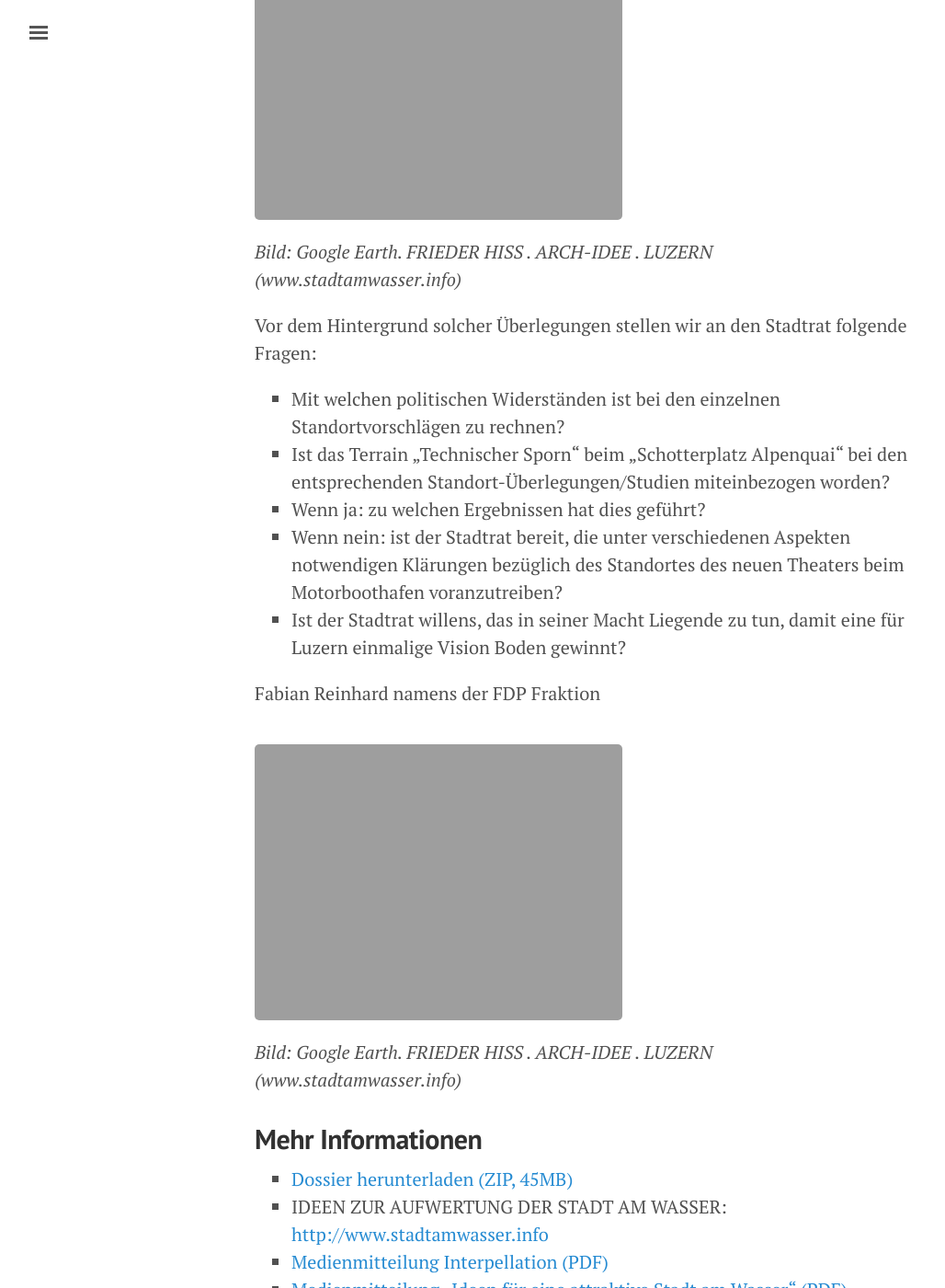
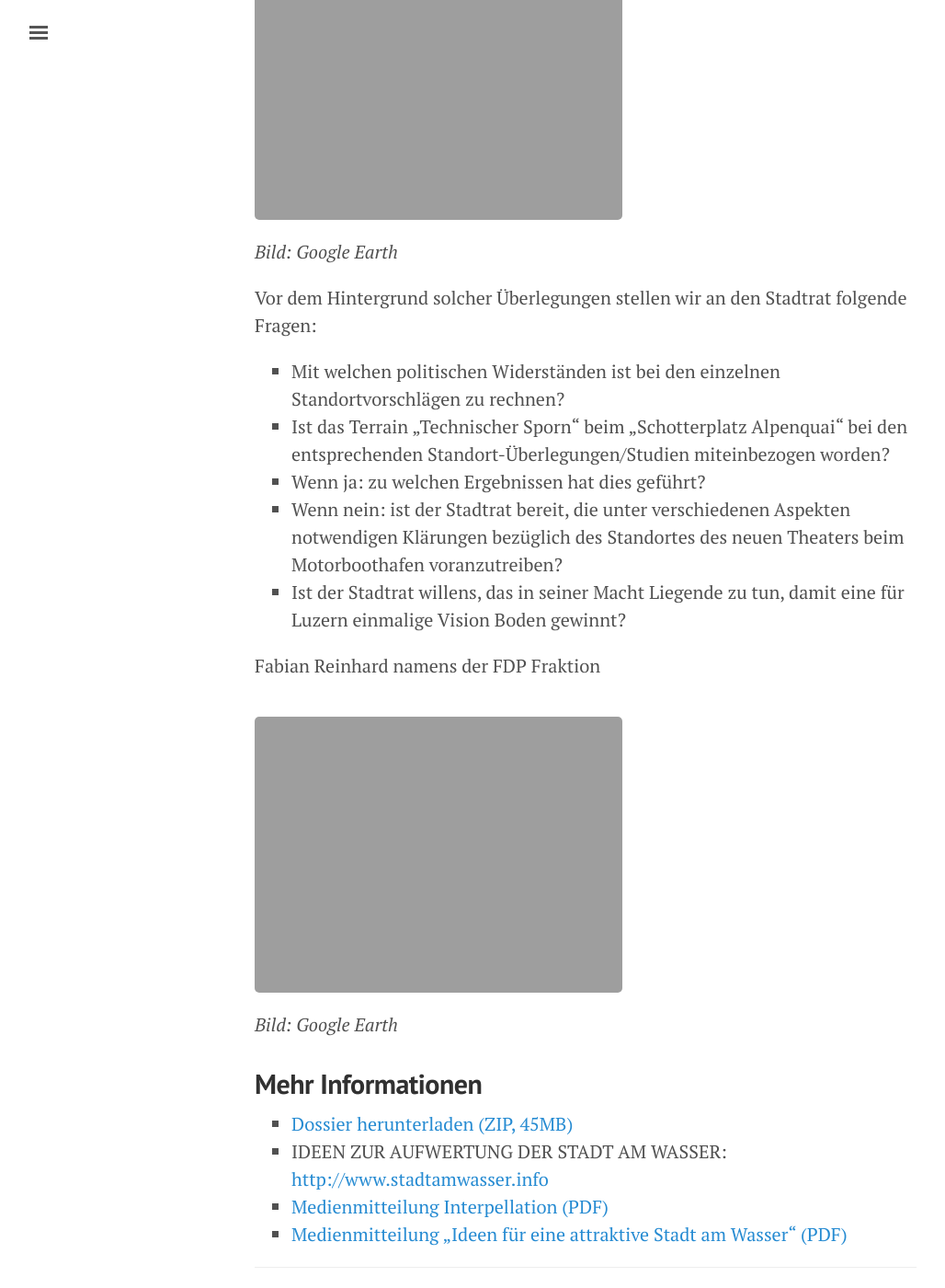
Before and after one commit to freinhard/freinhard.github.io, a Jekyll site: the page built from _posts/2016-02-17-theater-am-see.md, in a window 1280 px wide and 1400 px high, scrolled down 3338 px. Shown: the whole window at 92% size, without its empty margins (3-1031 px from the left). Built offline with Jekyll 4.4.1, drawn with Linux system fonts in a browser that asks for light colours; comment, search, counter and statistics services are not loaded.

Commit message:
Image Google Earth

```diff
--- a/_posts/2016-02-17-theater-am-see.md
+++ b/_posts/2016-02-17-theater-am-see.md
@@ -37,7 +37,7 @@ Die Interpellation „Theater am See“ verweist auf die „Ideen für eine attr
 -	Die Zufahrt (auch für Lastwagen) lässt sich viel unproblematischer bewerkstelligen als beim Bahnhof oder an der Reuss.
 
 ![Theater am See]({{ site.url }}/public/assets/SM-Stadt.jpg)
-*Bild: Google Earth. FRIEDER HISS . ARCH-IDEE . LUZERN (www.stadtamwasser.info)*
+*Bild: Google Earth*
 
 Vor dem Hintergrund solcher Überlegungen stellen wir an den Stadtrat folgende Fragen:
 
@@ -51,7 +51,7 @@ Fabian Reinhard
 namens der FDP Fraktion
 
 ![Theater am See]({{ site.url }}/public/assets/SM-See.jpg)
-*Bild: Google Earth. FRIEDER HISS . ARCH-IDEE . LUZERN (www.stadtamwasser.info)*
+*Bild: Google Earth*
 
 ## Mehr Informationen
 - [Dossier herunterladen (ZIP, 45MB)]({{ site.url }}/public/assets/Theater-am-See.zip)
```
